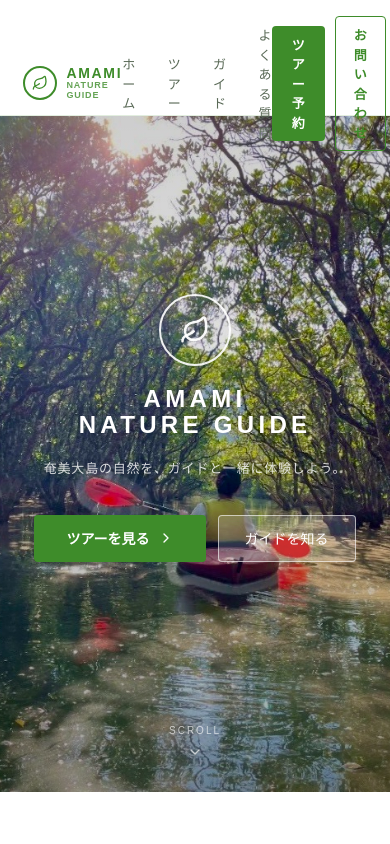
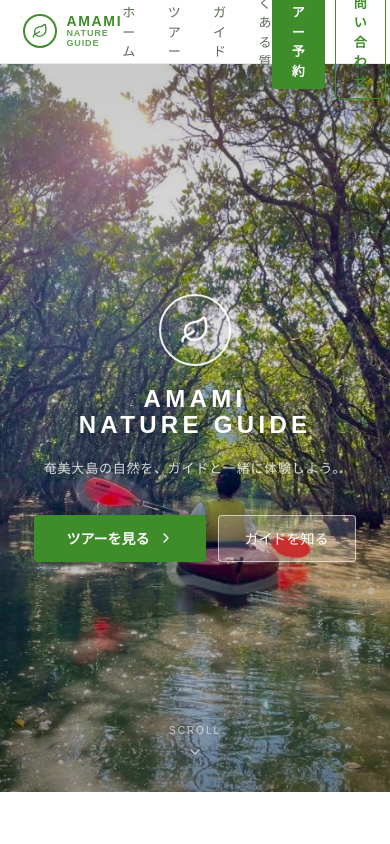
Before and after one commit to ikucha-portfolio/amami-guide-redesign, a React (Vite) app: page / in a window 390 px wide. Shown: the top 844 px of the page. Built offline with nearby package versions, Linux system fonts and the light colour scheme.

Commit message:
NavをDesignAから分離

```diff
--- a/src/components/DesignA.tsx
+++ b/src/components/DesignA.tsx
@@ -5,6 +5,7 @@ import Guide from "./Guide";
 import Faq from "./Faq";
 import Contact from "./Contact";
 import Footer from "./Footer";
+import Nav from "./Nav";
 
 
 import { ImageWithFallback } from "./ImageWithFallback";
@@ -46,65 +47,7 @@ export default function DesignA() {
     <div style={{ background: C.white, color: C.text, fontFamily: "'Noto Sans JP', sans-serif" }}>
 
       {/* ══ NAV ══════════════════════════════════════════════ */}
-      <nav style={{
-        position: 'sticky', top: 52, zIndex: 200,
-        background: C.white,
-        borderBottom: `1px solid rgba(62,140,42,0.15)`,
-        padding: '0 6%',
-        display: 'flex', justifyContent: 'space-between', alignItems: 'center',
-        height: '64px',
-      }}>
-        {/* Logo */}
-        <a href="#" style={{ textDecoration: 'none', display: 'flex', alignItems: 'center', gap: '9px' }}>
-          <div style={{
-            width: '34px', height: '34px', borderRadius: '50%',
-            border: `2px solid ${C.green}`,
-            display: 'flex', alignItems: 'center', justifyContent: 'center',
-            flexShrink: 0,
-          }}>
-            <Leaf size={16} color={C.green} />
-          </div>
-          <div>
-            <div style={{ fontFamily: "'Cabin', sans-serif", fontSize: '14px', fontWeight: 700, letterSpacing: '0.12em', color: C.green, lineHeight: 1.1 }}>
-              AMAMI
-            </div>
-            <div style={{ fontFamily: "'Cabin', sans-serif", fontSize: '9px', fontWeight: 600, letterSpacing: '0.1em', color: C.green, lineHeight: 1.1, opacity: 0.8 }}>
-              NATURE GUIDE
-            </div>
-          </div>
-        </a>
-
-        {/* Links */}
-        <div style={{ display: 'flex', gap: '32px', alignItems: 'center' }}>
-          {['ホーム', 'ツアー', 'ガイド', 'よくある質問'].map(l => (
-            <a key={l} href="#" style={{
-              color: C.textLight, textDecoration: 'none',
-              fontSize: '13px', letterSpacing: '0.03em',
-            }}>
-              {l}
-            </a>
-          ))}
-        </div>
-
-        {/* CTAs — green like the reference */}
-        <div style={{ display: 'flex', gap: '10px', alignItems: 'center' }}>
-          <a href="#contact" style={{
-            background: C.green, color: '#fff',
-            padding: '9px 20px', borderRadius: '4px',
-            textDecoration: 'none', fontSize: '13px', fontWeight: 700,
-            display: 'flex', alignItems: 'center', gap: '6px',
-          }}>
-            ツアー予約
-          </a>
-          <a href="#contact" style={{
-            border: `1.5px solid ${C.green}`, color: C.green,
-            padding: '8px 18px', borderRadius: '4px',
-            textDecoration: 'none', fontSize: '13px', fontWeight: 600,
-          }}>
-            お問い合わせ
-          </a>
-        </div>
-      </nav>
+      <Nav />
 
       {/* ══ HERO ══════════════════════════════════════════════ */}
      <Hero />
--- a/src/components/Nav.jsx
+++ b/src/components/Nav.jsx
@@ -1,196 +1,138 @@
-import { useEffect, useState } from "react";
-import { Menu, X, Leaf } from "lucide-react";
-import { Button } from "@/components/ui/button";
+import { Leaf } from "lucide-react";
+import { COLORS } from "../siteData";
+
+const C = COLORS;
 
 export default function Nav() {
-  const [mobileMenuOpen, setMobileMenuOpen] = useState(false);
-  const [scrolled, setScrolled] = useState(false);
-
-  useEffect(() => {
-    const handleScroll = () => {
-      setScrolled(window.scrollY > 100);
-    };
-
-    window.addEventListener("scroll", handleScroll);
-
-    return () =>
-      window.removeEventListener("scroll", handleScroll);
-  }, []);
-
-  const navItems = [
-    { label: "ツアー", href: "#tours" },
-    { label: "ガイド紹介", href: "#guide" },
-    { label: "よくある質問", href: "#faq" },
-  ];
-
   return (
-    <header
-      className={`
-        fixed
-        top-0
-        left-0
-        right-0
-        z-50
-        transition-all
-        duration-500
-        ${
-          scrolled
-            ? "bg-[#f5f2ec]/95 backdrop-blur-md shadow-sm"
-            : "bg-transparent"
-        }
-      `}
+    <nav
+      style={{
+        position: "sticky",
+        top: 0,
+        zIndex: 200,
+        background: C.white,
+        borderBottom: "1px solid rgba(62,140,42,0.15)",
+        padding: "0 6%",
+        display: "flex",
+        justifyContent: "space-between",
+        alignItems: "center",
+        height: "64px",
+      }}
     >
-      <div className="max-w-[1200px] mx-auto px-8">
-
-        <div className="flex items-center justify-between h-20">
-
-          {/* Logo */}
-          <a href="#" className="flex items-center gap-3">
-
-            <div
-              className={`
-                w-10
-                h-10
-                rounded-full
-                flex
-                items-center
-                justify-center
-                transition-all
-                duration-500
-                ${
-                  scrolled
-                    ? "bg-primary"
-                    : "bg-white/20 backdrop-blur-sm"
-                }
-              `}
-            >
-              <Leaf className="w-5 h-5 text-white" />
-            </div>
-
-            <span
-              translate="no"
-              className={`
-                font-[family-name:var(--font-display)]
-                text-2xl
-                tracking-wide
-                transition-colors
-                duration-500
-                ${
-                  scrolled
-                    ? "text-[#3d2d21]"
-                    : "text-white"
-                }
-              `}
-            >
-              AMAMI NATURE
-            </span>
-
-          </a>
-
-          {/* Desktop Navigation */}
-          <nav className="hidden md:flex items-center gap-8">
-
-            {navItems.map((item) => (
-              <a
-                key={item.label}
-                href={item.href}
-                className={`
-                  text-sm
-                  transition-colors
-                  duration-500
-                  ${
-                    scrolled
-                      ? "text-[#3d2d21]/80 hover:text-primary"
-                      : "text-white/90 hover:text-white"
-                  }
-                `}
-              >
-                {item.label}
-              </a>
-            ))}
-
-            <Button
-              size="sm"
-              className="
-                bg-[#d86d2c]
-                hover:bg-[#c35f22]
-                text-white
-              "
-            >
-              お問い合わせ
-            </Button>
-
-          </nav>
-
-          {/* Mobile Menu Button */}
-          <button
-            className={`
-              md:hidden
-              p-2
-              transition-colors
-              duration-500
-              ${
-                scrolled
-                  ? "text-[#3d2d21]"
-                  : "text-white"
-              }
-            `}
-            onClick={() => setMobileMenuOpen(!mobileMenuOpen)}
-            aria-label="メニューを開く"
-          >
-            {mobileMenuOpen ? (
-              <X className="w-6 h-6" />
-            ) : (
-              <Menu className="w-6 h-6" />
-            )}
-          </button>
-
+      {/* Logo */}
+      <a
+        href="#"
+        style={{
+          textDecoration: "none",
+          display: "flex",
+          alignItems: "center",
+          gap: "9px",
+        }}
+      >
+        <div
+          style={{
+            width: "34px",
+            height: "34px",
+            borderRadius: "50%",
+            border: `2px solid ${C.green}`,
+            display: "flex",
+            alignItems: "center",
+            justifyContent: "center",
+            flexShrink: 0,
+          }}
+        >
+          <Leaf size={16} color={C.green} />
         </div>
 
-        {/* Mobile Menu */}
-        {mobileMenuOpen && (
-          <nav
-            className="
-              md:hidden
-              bg-black/80
-              backdrop-blur-md
-              rounded-md
-              p-4
-              mb-4
-            "
+        <div>
+          <div
+            style={{
+              fontFamily: "'Cabin', sans-serif",
+              fontSize: "14px",
+              fontWeight: 700,
+              letterSpacing: "0.12em",
+              color: C.green,
+              lineHeight: 1.1,
+            }}
           >
-            {navItems.map((item) => (
-              <a
-                key={item.label}
-                href={item.href}
-                className="
-                  block
-                  py-3
-                  text-white/90
-                  hover:text-white
-                "
-                onClick={() => setMobileMenuOpen(false)}
-              >
-                {item.label}
-              </a>
-            ))}
+            AMAMI
+          </div>
 
-            <Button
-              className="
-                w-full
-                mt-4
-                bg-[#d86d2c]
-                hover:bg-[#c35f22]
-                text-white
-              "
-            >
-              お問い合わせ
-            </Button>
+          <div
+            style={{
+              fontFamily: "'Cabin', sans-serif",
+              fontSize: "9px",
+              fontWeight: 600,
+              letterSpacing: "0.1em",
+              color: C.green,
+              lineHeight: 1.1,
+              opacity: 0.8,
+            }}
+          >
+            NATURE GUIDE
+          </div>
+        </div>
+      </a>
 
-          </nav>
-        )}
+      {/* Links */}
+      <div
+        style={{
+          display: "flex",
+          gap: "32px",
+          alignItems: "center",
+        }}
+      >
+        <a href="#hero" style={linkStyle}>ホーム</a>
+        <a href="#tours" style={linkStyle}>ツアー</a>
+        <a href="#guide" style={linkStyle}>ガイド</a>
+        <a href="#faq" style={linkStyle}>よくある質問</a>
+      </div>
 
+      {/* CTA */}
+      <div
+        style={{
+          display: "flex",
+          gap: "10px",
+          alignItems: "center",
+        }}
+      >
+        <a
+          href="#contact"
+          style={{
+            background: C.green,
+            color: "#fff",
+            padding: "9px 20px",
+            borderRadius: "4px",
+            textDecoration: "none",
+            fontSize: "13px",
+            fontWeight: 700,
+          }}
+        >
+          ツアー予約
+        </a>
+
+        <a
+          href="#contact"
+          style={{
+            border: `1.5px solid ${C.green}`,
+            color: C.green,
+            padding: "8px 18px",
+            borderRadius: "4px",
+            textDecoration: "none",
+            fontSize: "13px",
+            fontWeight: 600,
+          }}
+        >
+          お問い合わせ
+        </a>
       </div>
-    </header>
+    </nav>
   );
 }
+
+const linkStyle = {
+  color: C.textLight,
+  textDecoration: "none",
+  fontSize: "13px",
+  letterSpacing: "0.03em",
+};
```
